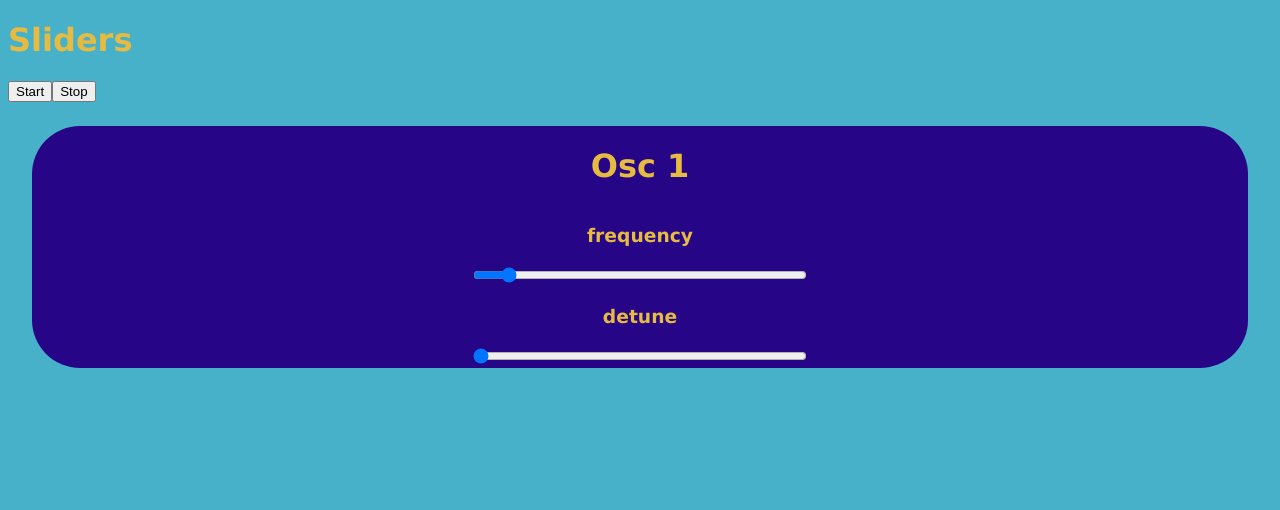
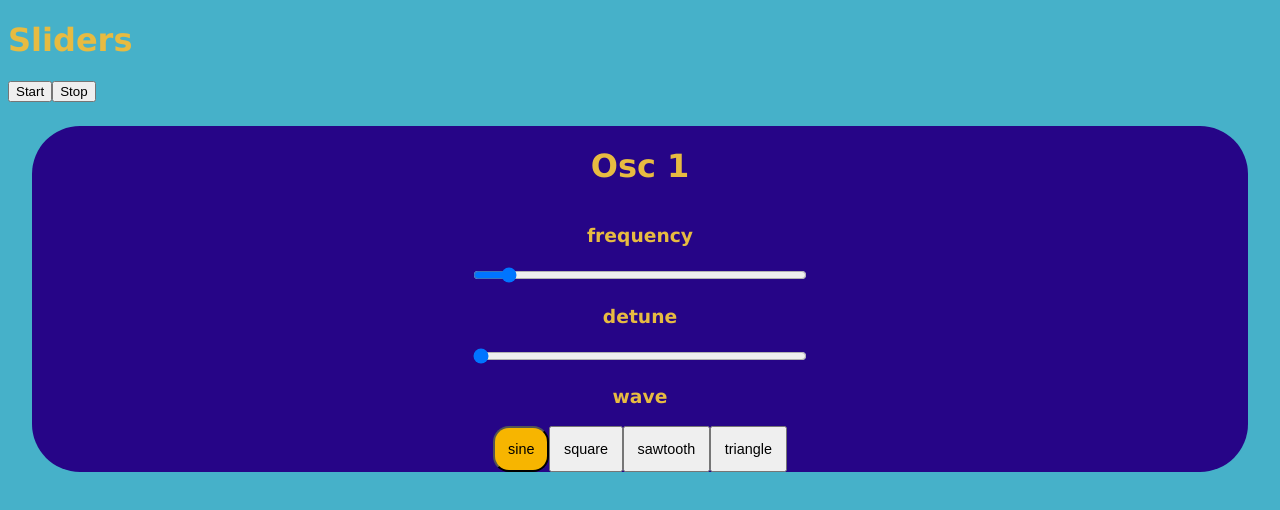
Before and after one commit to JoeDE88/Audio_controller, a React (Vite) app in the folder audio_controller/: page / in a window 1280 px wide. Shown: the top 510 px of the page. Built offline with nearby package versions, Linux system fonts and the light colour scheme.

Commit message:
added waveform types to osc1 settings

```diff
--- a/audio_controller/src/App.jsx
+++ b/audio_controller/src/App.jsx
@@ -24,21 +24,28 @@ gain1.connect(out)
 function App() {
   const [osc1Settings, setOsc1Settings] = useState({
     frequency: osc1.frequency.value ,
-    detune: osc1.detune.value
+    detune: osc1.detune.value,
+    type: osc1.type
   })
 
-  function changeOsc1(e){
+  function changeOsc1Settings(e){
     let {value, id} = e.target;
     setOsc1Settings({...osc1Settings, [id]: value})
     osc1[id].value = value
 }
+
+  function changeOsc1Type(e){
+    let {id} = e.target;
+    setOsc1Settings({...osc1Settings, type: id})
+    osc1.type = id;
+  }
 
   return (
     <>
     <h1>Sliders</h1>
     <button onClick={()=> osc1.start()}>Start</button>
     <button onClick={()=> osc1.stop()}>Stop</button>
-    <Osc1 changeSettings={changeOsc1} settings={osc1Settings}/>
+    <Osc1 changeSettings={changeOsc1Settings} settings={osc1Settings} changeType={changeOsc1Type} />
     </>
   )
 }
--- a/audio_controller/src/App.scss
+++ b/audio_controller/src/App.scss
@@ -19,4 +19,21 @@ body {
   input {
     width: 25em;
   }
+  button {
+    padding: 0.8rem;
+    font-size: 0.9rem;
+    cursor: pointer;
+    transition: all 0.3s ease;
+    &:hover {
+      background: #ffdb77;
+      border-radius: 1rem;
+    }
+  }
+  .active {
+    background: #f7b500;
+      border-radius: 1rem;
+    &:hover {
+      background: #f7b500;
+    }
+  }
 }
--- a/audio_controller/src/components/Osc1.jsx
+++ b/audio_controller/src/components/Osc1.jsx
@@ -1,14 +1,23 @@
-export default function Osc1({changeSettings, settings}){
+export default function Osc1({changeSettings, settings, changeType}){
+    let {type,frequency,detune} = settings
+
   return (
     <div className="control">
         <h1>Osc 1</h1>
         <div className="param">
             <h3>frequency</h3>
-        <input value={settings.frequency} onChange={changeSettings} type="range" id="frequency" max='5000'/>
+        <input value={frequency} onChange={changeSettings} type="range" id="frequency" max='5000'/>
         </div>
         <div className="param">
             <h3>detune</h3>
-        <input value={settings.detune} onChange={changeSettings} type="range" id="detune" max='100'/>
+        <input value={detune} onChange={changeSettings} type="range" id="detune" max='100'/>
+        </div>
+        <div className="param">
+            <h3>wave</h3>
+            <button id="sine" onClick={changeType} className={`${type==="sine" && "active"}`}>sine</button>
+            <button id="square" onClick={changeType} className={`${type==="square" && "active"}`}>square</button>
+            <button id="sawtooth" onClick={changeType} className={`${type==="sawtooth" && "active"}`}>sawtooth</button>
+            <button id="triangle" onClick={changeType} className={`${type==="triangle" && "active"}`}>triangle</button>
         </div>
     </div>
   )
```
